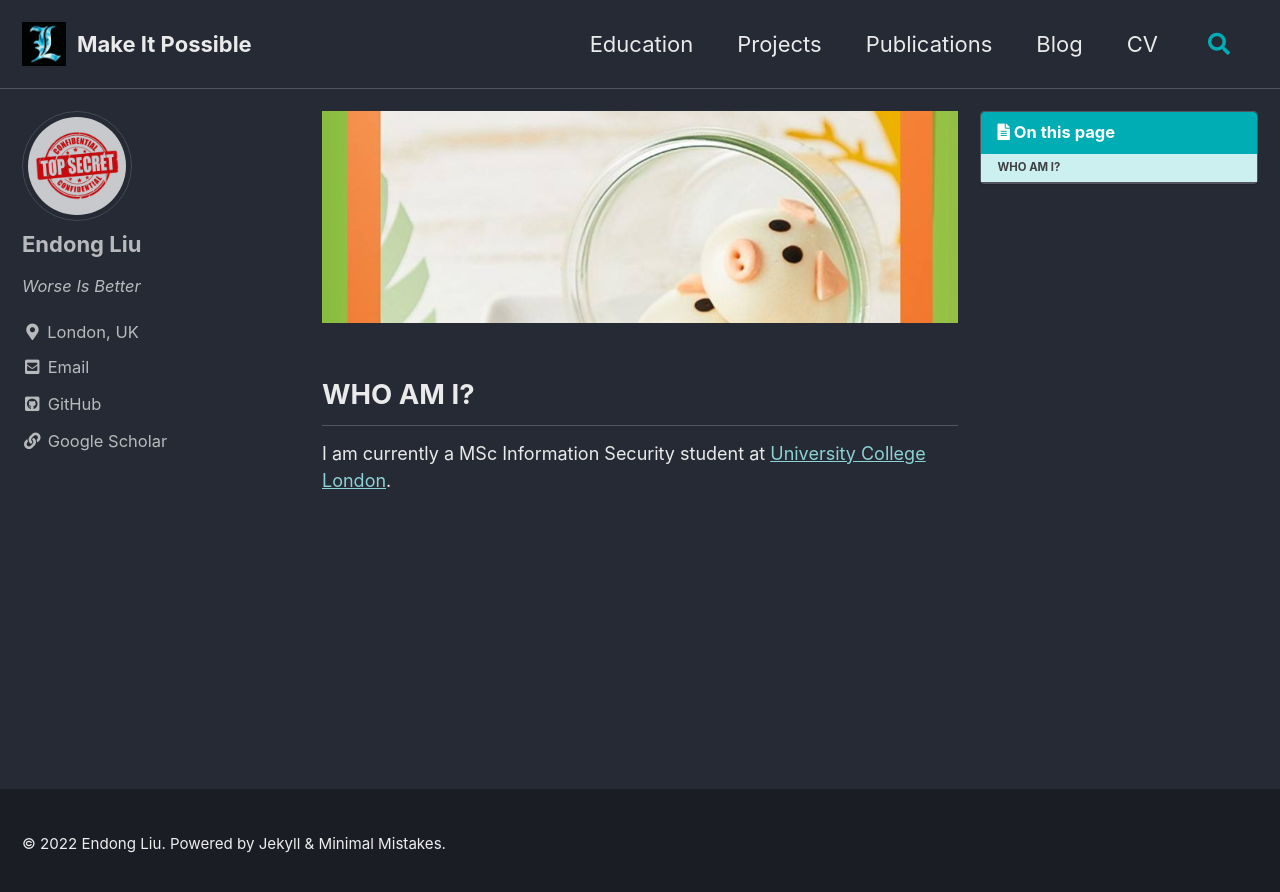
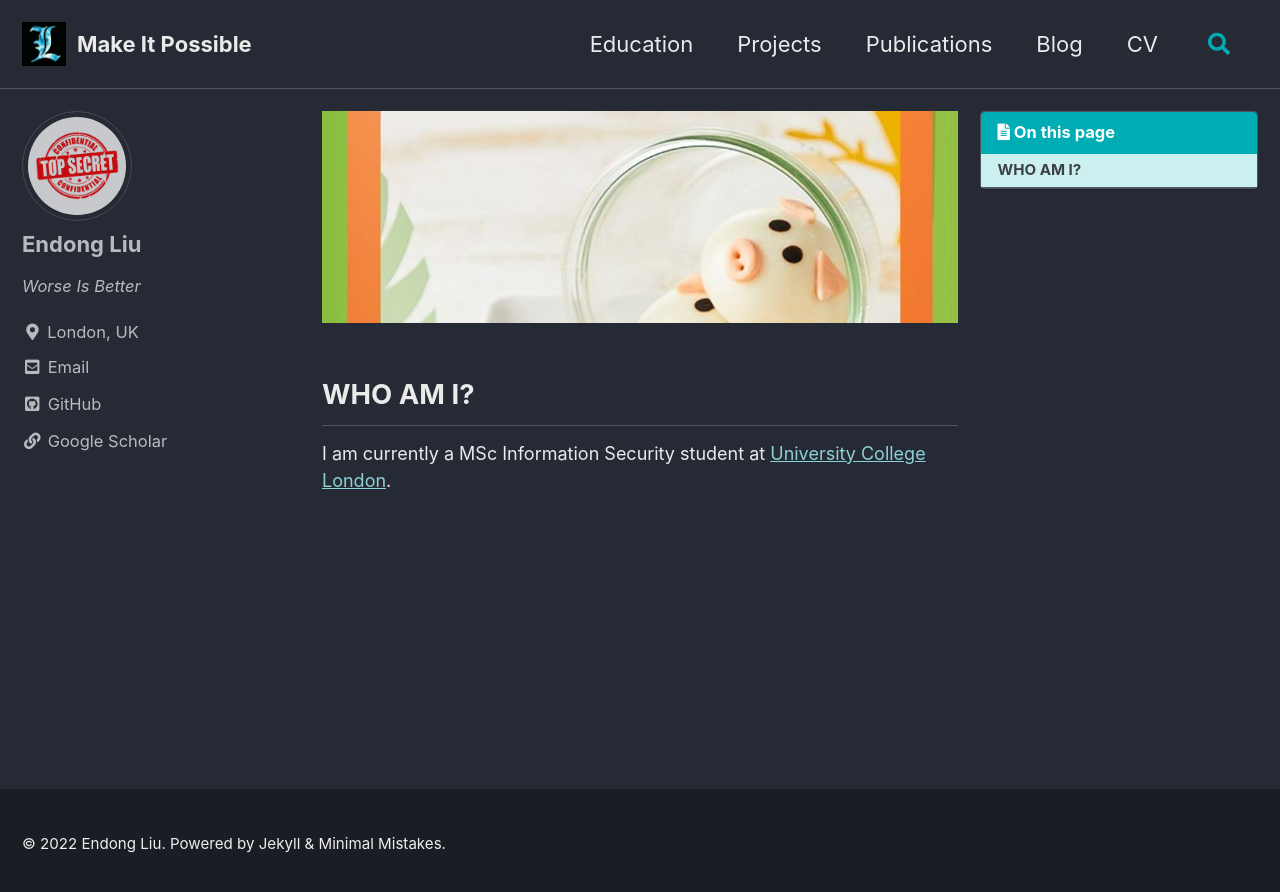
Before and after one commit to ZzPoLariszZ/zzpolariszz.github.io, a Jekyll site: the page built from index.md, in a window 1280 px wide. Shown: the top 892 px of the page. Built offline with Jekyll 4.4.1, drawn with Linux system fonts in a browser that asks for light colours; cached includes are drawn as plain includes.

Commit message:
Update _page.scss

```diff
--- a/_sass/minimal-mistakes/_page.scss
+++ b/_sass/minimal-mistakes/_page.scss
@@ -113,7 +113,7 @@
   p,
   li,
   dl {
-    font-size: $type-size-6;
+    font-size: $type-size-5;
   }
 
   /* paragraph indents */
@@ -142,7 +142,7 @@
   :not(pre) > code {
     padding-top: 0.1rem;
     padding-bottom: 0.1rem;
-    font-size: $type-size-6;
+    font-size: $type-size-5;
     background: $code-background-color;
     border-radius: $border-radius;
 
```
